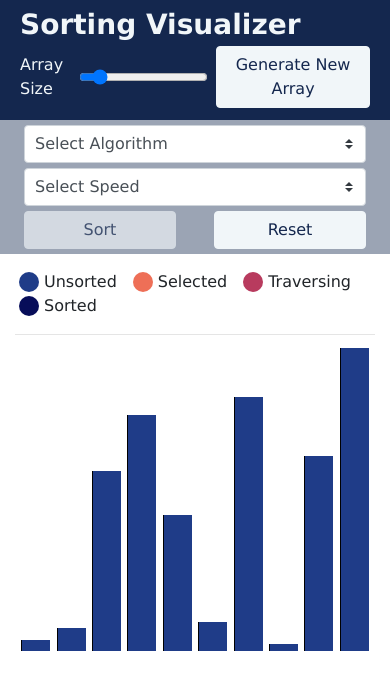
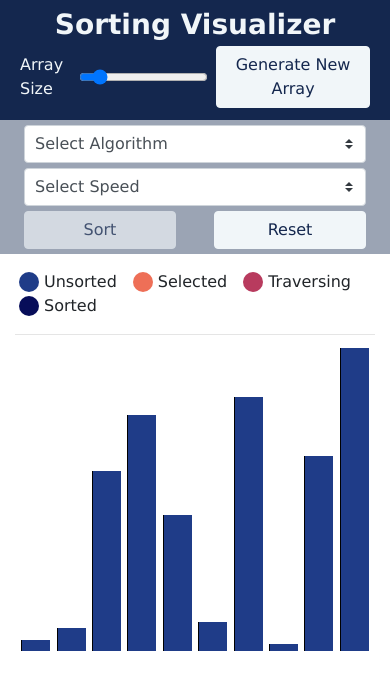
Before and after one commit to Dharan21/visualization-tool, an Angular app: page / in a window 390 px wide. Shown: the top 690 px of the page. Built offline with nearby package versions, Linux system fonts and the light colour scheme.

Commit message:
modified css

```diff
--- a/src/app/components/form/form.component.css
+++ b/src/app/components/form/form.component.css
@@ -49,14 +49,17 @@ h3 {
     padding-left: 10px;
 }
 
-@media only screen and (max-width: 763px) {
+@media (max-width: 763px) {
     .header .header-array {
         justify-content: space-between;
     }
 
 }
-@media only screen and (max-width: 400px) {
+@media (max-width: 500px) {
     .header, .sub-header {
         padding: 0 5px;
     }
+    h3 {
+        text-align: center;
+    }
 }
```
